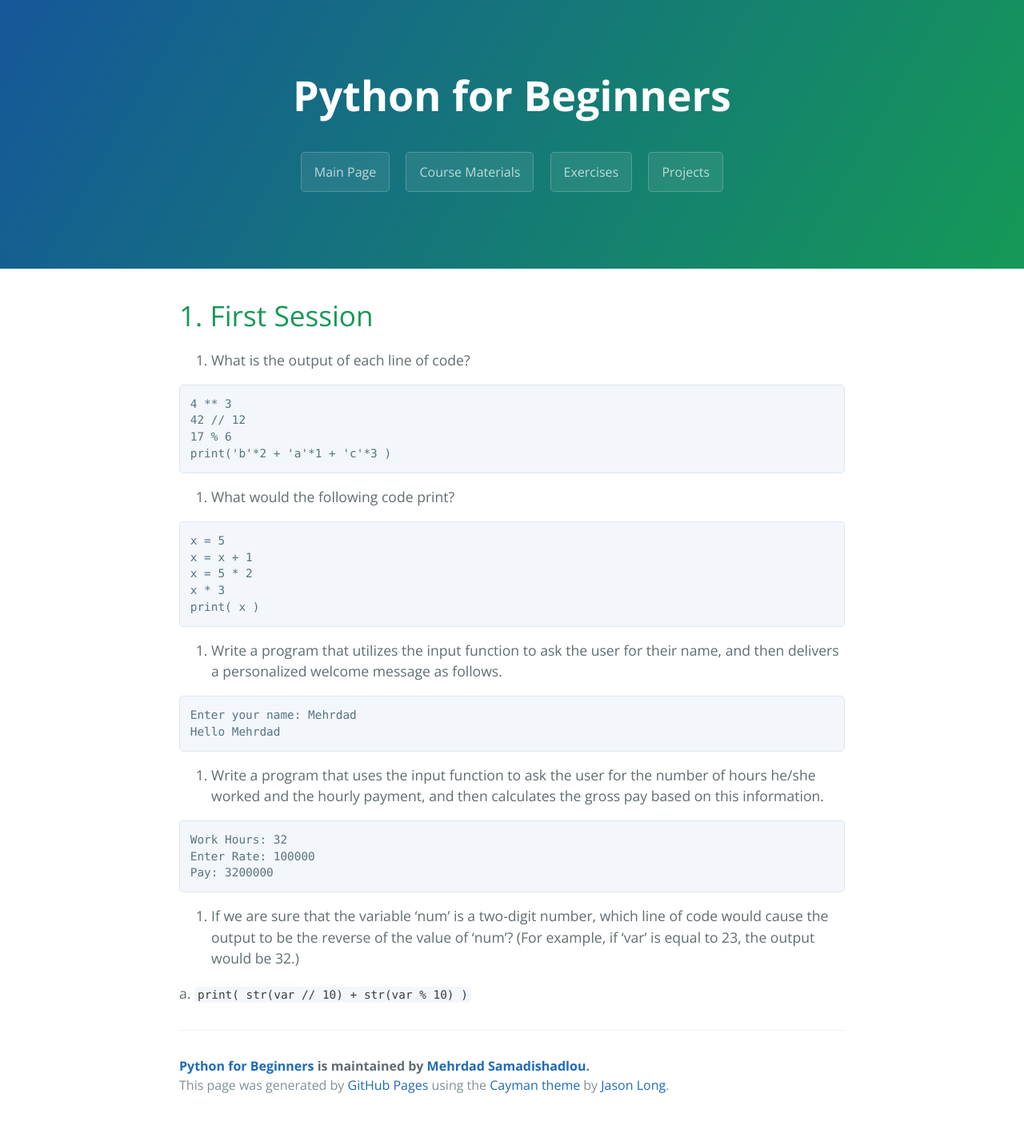
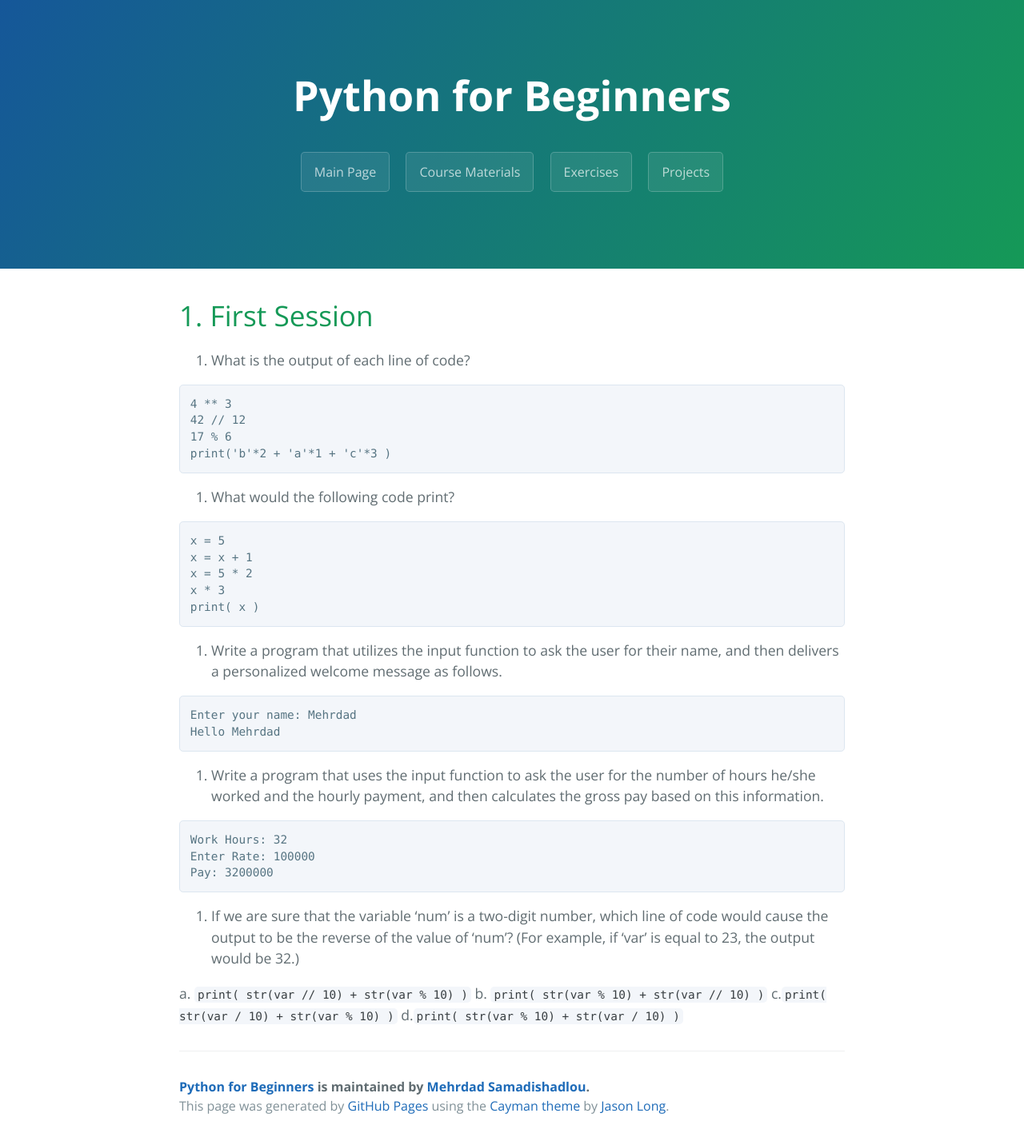
Before and after one commit to MehrdadSamadishadlou/Python_for_Beginners, a Jekyll site: the page built from nexercises.md, in a window 1280 px wide. Shown: the whole page at 80% size. Built offline with Jekyll 4.4.1, drawn with Linux system fonts in a browser that asks for light colours; before the commit the page ends 1401 px from its top, so only the background shows below that.

Commit message:
Update nexercises.md

```diff
--- a/nexercises.md
+++ b/nexercises.md
@@ -42,3 +42,6 @@ Pay: 3200000
 5. If we are sure that the variable 'num' is a two-digit number, which line of code would cause the output to be the reverse of the value of 'num'? (For example, if 'var' is equal to 23, the output would be 32.)
 
   a. `print( str(var // 10) + str(var % 10) )`
+  b. `print( str(var % 10) + str(var // 10) )`
+  c.`print( str(var / 10) + str(var % 10) )`
+  d.`print( str(var % 10) + str(var / 10) )`
```
